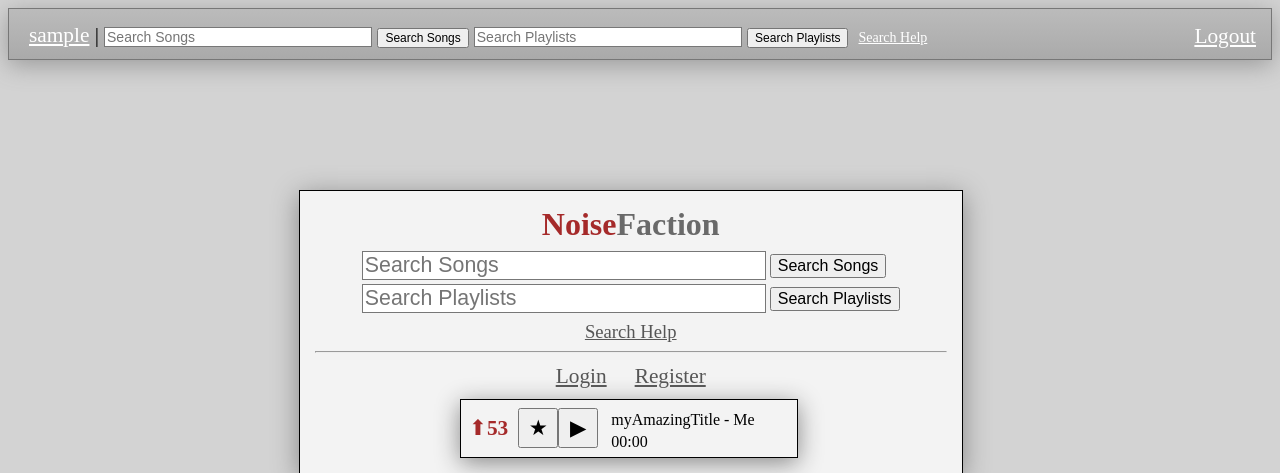
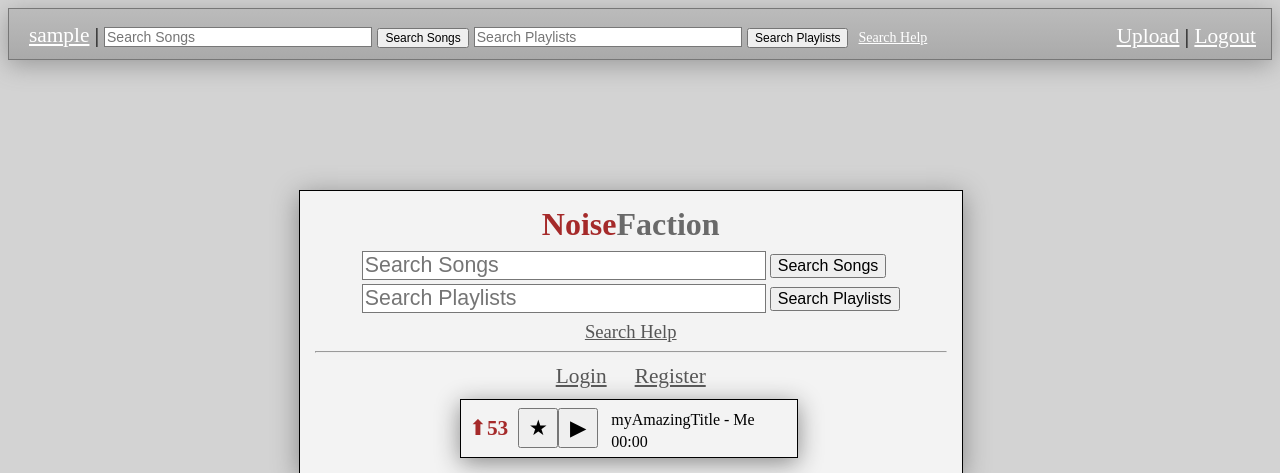
Before and after one commit to ThomasGagne/team2-ups-cs455, a PHP site: page /index.php in a window 1280 px wide. Shown: the top 473 px of the page. Run offline with PHP 8.4, Linux system fonts and the light colour scheme; the visitor is signed in with stand-in values (Sample User, id 1).

Commit message:
Added an Upload button to the header when logged in.

```diff
--- a/header.php
+++ b/header.php
@@ -28,9 +28,12 @@
         <span class="headerUsername">
             <a href="/searchHelp.php" style="font-size: 14px; margin-left: -10px;">Search Help</a>
         </span>
+        <!-- uploadFile.php -->
         <span class="headerLogout">
             <?php
             if (isset($_SESSION["username"])) {
+                echo '<a href="uploadFile.php">Upload</a>';
+                echo "  |  ";
                 echo '<a href="/logout.php">Logout</a>';
             }
             ?>
```
